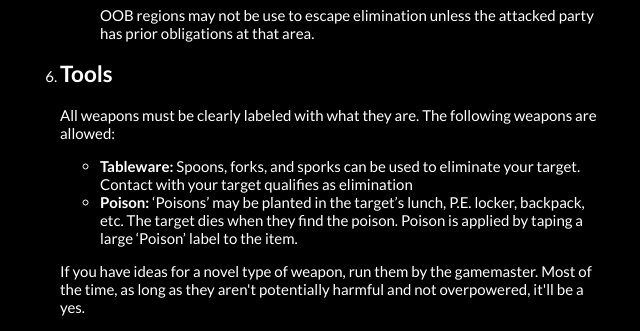
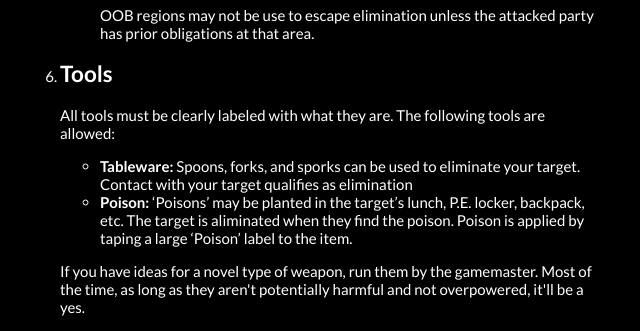
Before and after one commit to ankitr/assassin, a Flask app: page / in a window 1280 px wide. Shown: the part 3808-4139 px from the top of the page, without its empty margins (330-970 px from the left). Run offline with Flask 2, Linux system fonts and the light colour scheme.

Commit message:
Final Touches

```diff
--- a/app/templates/main.html
+++ b/app/templates/main.html
@@ -136,10 +136,10 @@
                 </li>
                 <li>
                     <h2>Tools</h2>
-                    <p>All weapons must be clearly labeled with what they are. The following weapons are allowed:</p>
+                    <p>All tools must be clearly labeled with what they are. The following tools are allowed:</p>
                     <ul>
                         <li><strong>Tableware:</strong> Spoons, forks, and sporks can be used to eliminate your target. Contact with your target qualifies as elimination</li>
-                        <li><strong>Poison:</strong> ‘Poisons’ may be planted in the target’s lunch, P.E. locker, backpack, etc. The target dies when they find the poison. Poison is applied by taping a large ‘Poison’ label to the item.</li>
+                        <li><strong>Poison:</strong> ‘Poisons’ may be planted in the target’s lunch, P.E. locker, backpack, etc. The target is aliminated when they find the poison. Poison is applied by taping a large ‘Poison’ label to the item.</li>
                     </ul>
                     <p>If you have ideas for a novel type of weapon, run them by the gamemaster. Most of the time, as long as they aren't potentially harmful and not overpowered, it'll be a yes.</p>
                 </li>
```
